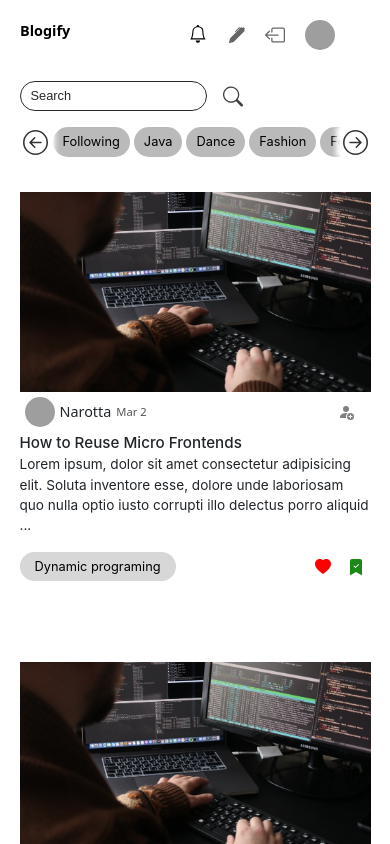
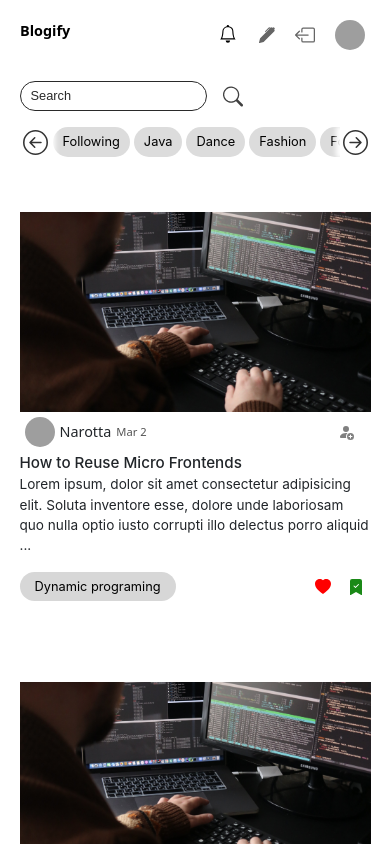
Before and after one commit to narottamandeep2003/Blogify, a React (Create React App) app: page / in a window 390 px wide. Shown: the top 844 px of the page. Built offline with nearby package versions, Linux system fonts and the light colour scheme; grey boxes are pictures that could not be loaded.

Commit message:
initial commit

```diff
--- a/src/Style/Home.css
+++ b/src/Style/Home.css
@@ -372,7 +372,7 @@ nav {
     color: black;
 }
 .Topic {
-    background-color: rgb(186, 186, 186);
+    background-color: rgb(220, 220, 220);
     color: black;
 }
 
@@ -632,7 +632,7 @@ nav {
     }
 
     #Profile {
-        margin-right: 50px;
+        margin-right: 20px;
     }
 
     .WriteButton {
@@ -814,7 +814,7 @@ nav {
     /* cards */
 
     .Blogs {
-        margin-top: 30px;
+        margin-top: 50px;
         width: 100vw;
         display: flex;
         flex-direction: column;
```
